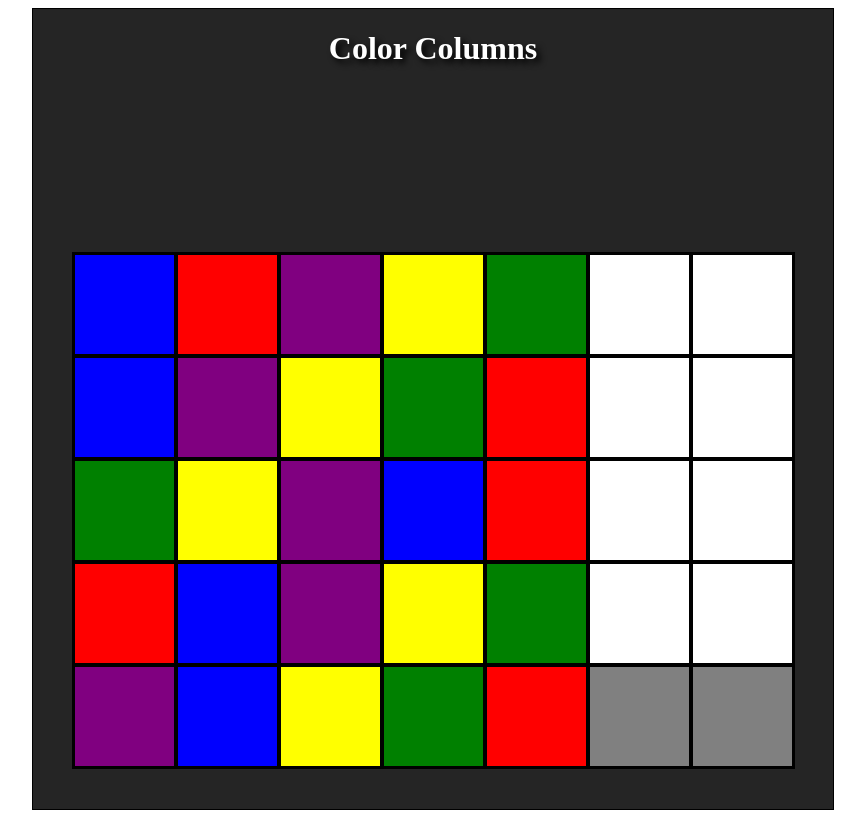
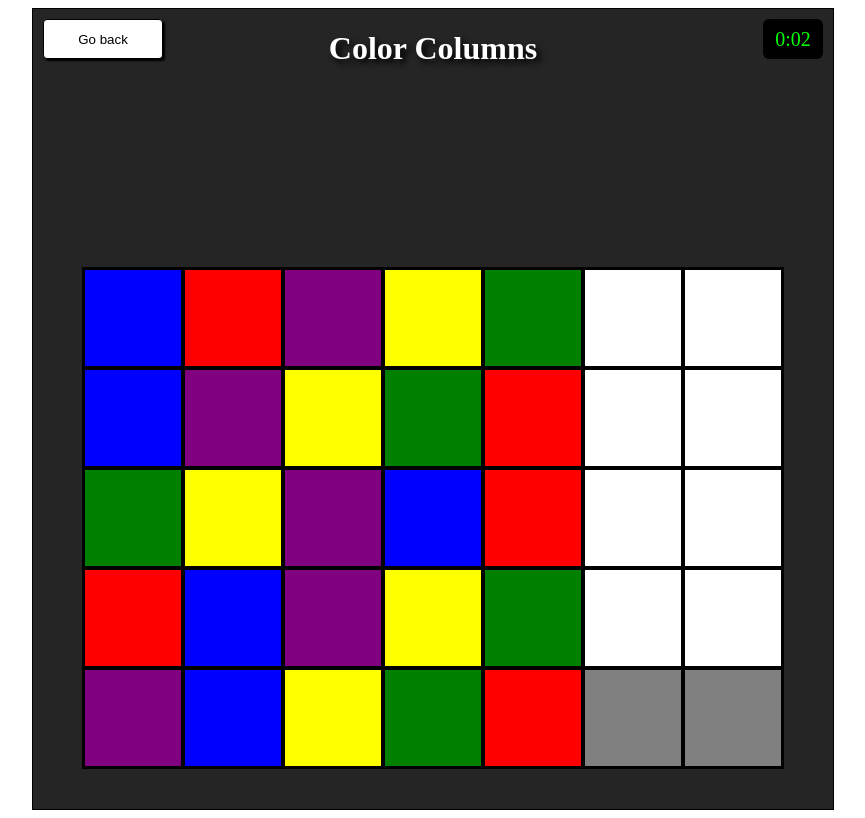
Before and after one commit to valentinoConti/colorColumns, a React (Vite) app: page / in a window 1280 px wide. Both pictures are taken after a click on the button "Play". Shown: the whole page, without its empty margins (207-1072 px from the left). Built offline with nearby package versions, Linux system fonts and the light colour scheme.

Commit message:
All logic complete. Winable and losable game

```diff
--- a/src/App.scss
+++ b/src/App.scss
@@ -13,8 +13,13 @@
   background: linear-gradient(90deg, blue, purple, red, gold, green);
 
   h1 {
+    user-select: none;
     text-shadow: 4px 4px 6px black;
     color: white;
+  }
+
+  span {
+    user-select: none;
   }
 
   button {
--- a/src/screens/Menu/Menu.scss
+++ b/src/screens/Menu/Menu.scss
@@ -21,5 +21,6 @@
     font-weight: bold;
     text-shadow: 3px 3px 5px black;
     color: white;
+    user-select: none;
   }
 }
--- /dev/null
+++ b/src/screens/Play/InfoContainer.tsx
@@ -0,0 +1,42 @@
+import { useEffect, useState } from "react";
+
+interface IInfoContainerProps {
+  win: boolean;
+  lose: boolean;
+}
+
+export const InfoContainer = ({ win, lose }: IInfoContainerProps) => {
+  const [shouldShowContainer, setShouldShowContainer] = useState(false);
+  const [shouldShowInformation, setShouldShowInformation] = useState(false);
+
+  useEffect(() => {
+    if (win || lose) {
+      setShouldShowContainer(true);
+      setTimeout(() => setShouldShowInformation(true), 350);
+    }
+  }, [win, lose]);
+
+  return (
+    <div
+      id="info-container"
+      style={{
+        left: shouldShowContainer ? 100 : 390,
+        right: shouldShowContainer ? 100 : 390,
+        visibility: shouldShowContainer ? "visible" : "hidden",
+      }}
+    >
+      <div id="info" style={{ opacity: shouldShowInformation ? 1 : 0 }}>
+        {lose ? (
+          <>
+            <span>💀 YOU LOSE 💀</span>
+            <span>Nice try!</span>
+          </>
+        ) : (
+          <>
+            <span>YOU WIN</span>
+          </>
+        )}
+      </div>
+    </div>
+  );
+};
--- a/src/screens/Play/Play.scss
+++ b/src/screens/Play/Play.scss
@@ -4,9 +4,18 @@
   background-color: #252525;
   justify-content: center;
 
+  #back-button {
+    position: absolute;
+    left: 10px;
+    top: 10px;
+    width: 120px;
+    height: 40px;
+  }
+
   #game-map-container {
     display: flex;
     flex-direction: row;
+    touch-action: manipulation;
 
     position: absolute;
     bottom: 40px;
@@ -18,13 +27,61 @@
 
     .tile {
       position: relative;
-      width: 99px;
-      height: 99px;
+      width: 100px;
+      height: 100px;
+      box-sizing: border-box;
       border: 2px solid black;
 
       &-overlap {
-        height: 99px;
+        height: 96px;
       }
     }
   }
 }
+
+#info-container {
+  display: flex;
+  justify-content: center;
+  align-items: center;
+
+  position: absolute;
+  top: 110px;
+
+  background-color: white;
+  border-radius: 8px;
+  height: 100px;
+
+  transition: all 0.5s ease-in;
+  #info {
+    transition: all 0.25s ease-in;
+    display: flex;
+    flex-direction: column;
+
+    span {
+      font-size: 26px;
+      text-align: center;
+      &:nth-child(2) {
+        font-size: 22px;
+      }
+    }
+  }
+
+}
+
+#timer {
+  display: flex;
+  align-items: center;
+  justify-content: center;
+
+  position: absolute;
+  right: 10px;
+  top: 10px;
+
+  width: 60px;
+  height: 40px;
+  background-color: black;
+  border-radius: 6px;
+  text-align: center;
+
+  span { font-size: 20px }
+}
--- /dev/null
+++ b/src/screens/Play/Timer.tsx
@@ -0,0 +1,44 @@
+import { useEffect, useRef, useState } from "react";
+
+interface ITimerProps {
+  setLose: (bool: boolean) => void;
+  win: boolean;
+}
+
+export const Timer = ({ setLose, win }: ITimerProps) => {
+  const [time, setTime] = useState(0);
+  const [color, setColor] = useState("lime");
+
+  const timeInterval = useRef<number>();
+
+  const processTime = (totalSeconds: number) => {
+    const minutes = Math.trunc(totalSeconds / 60);
+    const seconds = totalSeconds - minutes * 60;
+
+    return minutes < 10 ? `${minutes}:${seconds > 9 ? seconds : "0" + seconds}` : "💀💀";
+  };
+
+  useEffect(() => {
+    if (time === 241) setColor("yellow");
+    if (time === 361) setColor("orange");
+    if (time === 481) setColor("red");
+    if (time === 600) setLose(true);
+  }, [time]);
+
+  useEffect(() => {
+    if (win) {
+      clearInterval(timeInterval.current);
+    }
+  }, [win]);
+
+  useEffect(() => {
+    timeInterval.current = setInterval(() => setTime((time) => time + 1), 1000);
+    return () => clearInterval(timeInterval.current);
+  }, []);
+
+  return (
+    <div id="timer">
+      <span style={{ color: color }}>{processTime(time)}</span>
+    </div>
+  );
+};
--- a/src/screens/Play/index.tsx
+++ b/src/screens/Play/index.tsx
@@ -1,18 +1,25 @@
-import { Fragment, useEffect, useState } from "react";
+import { useState } from "react";
+import { InfoContainer } from "./InfoContainer";
+import { Timer } from "./Timer";
+import { getColourMap, winningMap } from "./utils";
 import "./Play.scss";
 
 type Position = number[];
 type Positions = Position[];
-type Color = "red" | "green" | "blue" | "purple" | "yellow" | "white" | "gray";
+const playableColors = ["red", "green", "blue", "yellow", "purple"];
 
 interface IPlayProps {
   setScreen: (screen: string) => void;
 }
 
 export const Play = ({ setScreen }: IPlayProps) => {
-  const [playMap, setPlayMap] = useState(colourMap());
+  const [playMap, setPlayMap] = useState(getColourMap());
   const [moving, setMoving] = useState<Position>();
   const [possibleMovements, setPossibleMovements] = useState<Positions>();
+  const [win, setWin] = useState(false);
+  const [lose, setLose] = useState(false);
+
+  const checkWin = (stringMap) => stringMap === winningMap && setWin(true);
 
   const handleTileClick = (X: number, Y: number) => {
     // If pressed a bottom tile or a white tile, do nothing.
@@ -24,18 +31,31 @@ export const Play = ({ setScreen }: IPlayProps) => {
 
     // Register possible movements
     const movements: Positions = [];
+    // Can go right?
     if (playMap[X + 1]?.[Y] === "white") {
-      movements.push([X + 1, Y]);
+      if (X + 1 < 5) {
+        movements.push([X + 1, Y]);
+      } else {
+        const allColorsButThis = playableColors.filter((color) => color !== playMap[X][Y]);
+        if (!playMap[X + 1].some((color) => allColorsButThis.includes(color))) {
+          movements.push([X + 1, Y]);
+        }
+      }
     }
+    // Can go left?
     if (playMap[X - 1]?.[Y] === "white") {
-      movements.push([X - 1, Y]);
+      if (X - 1 < 5) {
+        movements.push([X - 1, Y]);
+      } else {
+        const allColorsButThis = playableColors.filter((color) => color !== playMap[X][Y]);
+        if (!playMap[X - 1].some((color) => allColorsButThis.includes(color))) {
+          movements.push([X - 1, Y]);
+        }
+      }
     }
-    if (playMap[X][Y + 1] === "white") {
-      movements.push([X, Y + 1]);
-    }
-    if (playMap[X][Y - 1] === "white") {
-      movements.push([X, Y - 1]);
-    }
+    // Can go down? and up?
+    if (playMap[X][Y + 1] === "white") movements.push([X, Y + 1]);
+    if (playMap[X][Y - 1] === "white") movements.push([X, Y - 1]);
 
     if (movements.length) {
       setMoving([X, Y]);
@@ -52,21 +72,28 @@ export const Play = ({ setScreen }: IPlayProps) => {
     setMoving(undefined);
     setPossibleMovements(undefined);
     setPlayMap(newPlayMap);
+    checkWin(JSON.stringify(newPlayMap));
   };
 
   return (
     <div id="playScreen">
       <h1>Color Columns</h1>
+      <button id="back-button" onClick={() => setScreen("menu")}>
+        Go back
+      </button>
+      <Timer win={win} setLose={setLose} />
+      <InfoContainer win={win} lose={lose} />
+
       <div id="game-map-container">
         {playMap.map((column, X) => (
           <div className="column" key={`column-${X}`}>
             {column.map((tile, Y) => {
-              const isColouredTile = tile !== "white" && tile !== "gray";
+              const isColouredTile = playableColors.includes(tile);
               const isMovementPossible =
                 possibleMovements && possibleMovements.some(([posX, posY]) => posX === X && posY === Y);
 
-              const handleTile = () => !isMovementPossible && handleTileClick(X, Y);
-              const handleTileOverlap = () => isMovementPossible && handleMove(X, Y);
+              const handleTile = () => !(win || lose) && handleTileClick(X, Y);
+              const handleTileOverlap = () => !(win || lose) && isMovementPossible && handleMove(X, Y);
 
               return (
                 <div
@@ -83,7 +110,7 @@ export const Play = ({ setScreen }: IPlayProps) => {
                     onClick={handleTileOverlap}
                     onMouseUp={handleTileOverlap}
                     style={{
-                      opacity: isMovementPossible ? 0.5 : 0,
+                      opacity: isMovementPossible ? 0.3 : 0,
                       backgroundColor: moving && playMap[moving[0]][moving[1]],
                     }}
                   />
@@ -96,13 +123,3 @@ export const Play = ({ setScreen }: IPlayProps) => {
     </div>
   );
 };
-
-const colourMap = (): Color[][] => [
-  ["blue", "blue", "green", "red", "purple"],
-  ["red", "purple", "yellow", "blue", "blue"],
-  ["purple", "yellow", "purple", "purple", "yellow"],
-  ["yellow", "green", "blue", "yellow", "green"],
-  ["green", "red", "red", "green", "red"],
-  ["white", "white", "white", "white", "gray"],
-  ["white", "white", "white", "white", "gray"],
-];
--- /dev/null
+++ b/src/screens/Play/utils.ts
@@ -0,0 +1,21 @@
+export type Color = "red" | "green" | "blue" | "purple" | "yellow" | "white" | "gray";
+
+export const getColourMap = (): Color[][] => [
+  ["blue", "blue", "green", "red", "purple"],
+  ["red", "purple", "yellow", "blue", "blue"],
+  ["purple", "yellow", "purple", "purple", "yellow"],
+  ["yellow", "green", "blue", "yellow", "green"],
+  ["green", "red", "red", "green", "red"],
+  ["white", "white", "white", "white", "gray"],
+  ["white", "white", "white", "white", "gray"],
+];
+
+export const winningMap = JSON.stringify([
+  ["purple", "purple", "purple", "purple", "purple"],
+  ["blue", "blue", "blue", "blue", "blue"],
+  ["yellow", "yellow", "yellow", "yellow", "yellow"],
+  ["green", "green", "green", "green", "green"],
+  ["red", "red", "red", "red", "red"],
+  ["white", "white", "white", "white", "gray"],
+  ["white", "white", "white", "white", "gray"],
+]);
```
